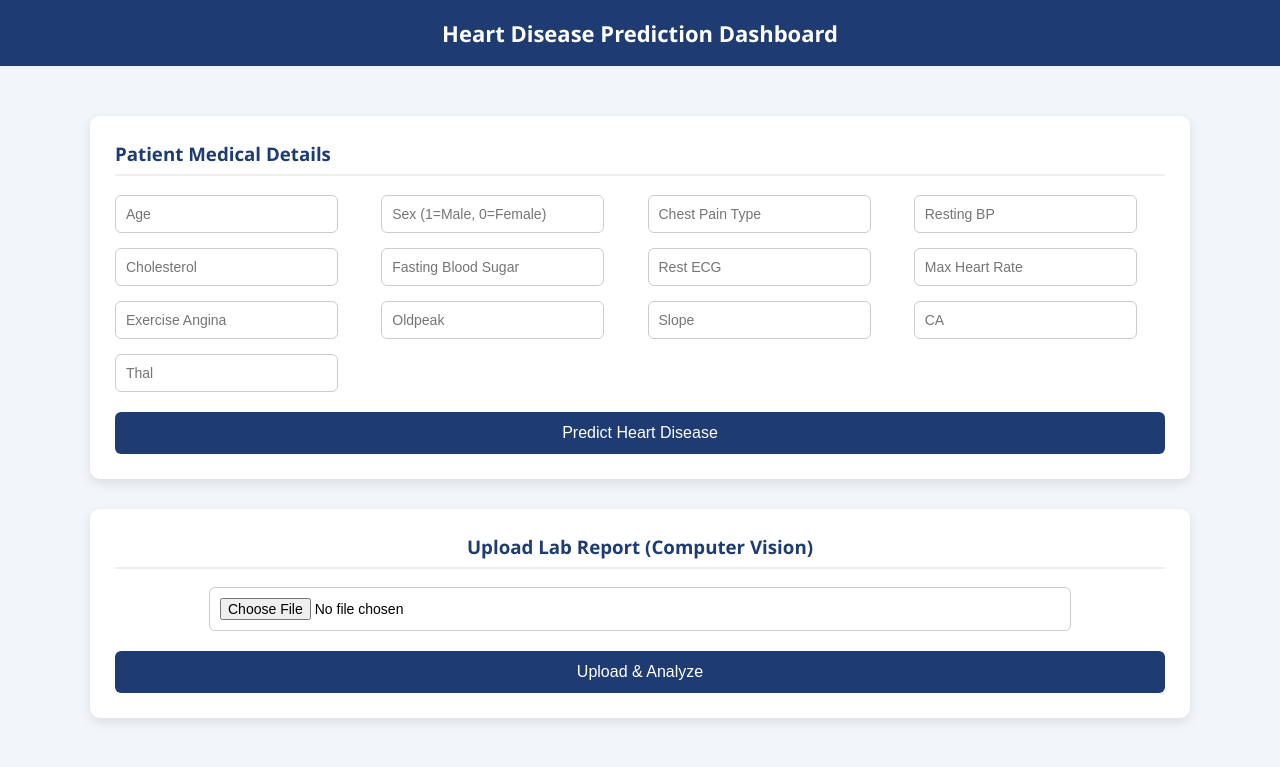
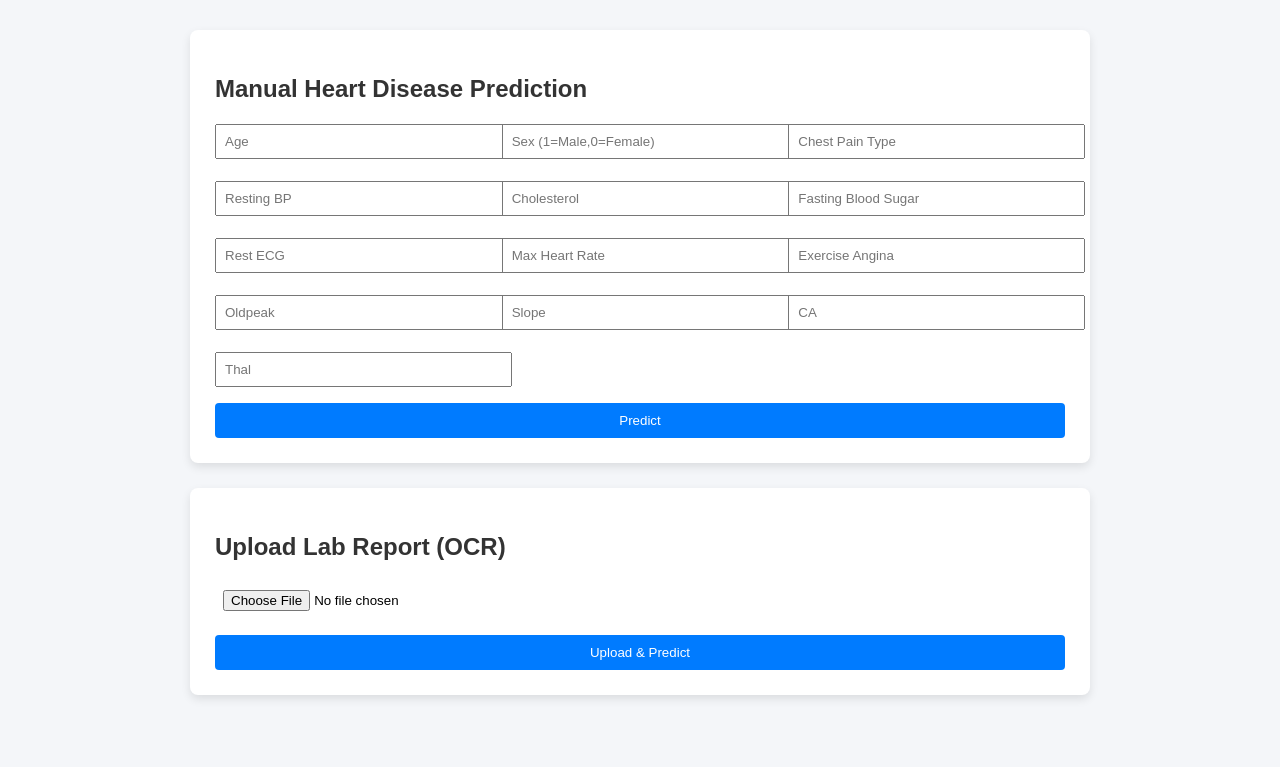
Before and after one commit to ashin000/HeartDiseasePrediction, a Flask app: page / in a window 1280 px wide. Shown: the top 767 px of the page. Run offline with Flask 3, Linux system fonts and the light colour scheme; parts of the project's set-up code (start-up, migrations or seed data) failed here and were passed over.

Commit message:
Initial commit – Flask ML OCR project

```diff
--- a/app.py
+++ b/app.py
@@ -1,114 +1,97 @@
-from flask import Flask, render_template, request
-import pickle, os, re
-import pandas as pd
+import os
+import pickle
 import numpy as np
-import pytesseract, cv2
-from PIL import Image
+import cv2
+import pytesseract
 import matplotlib
 matplotlib.use("Agg")
 import matplotlib.pyplot as plt
-import pytesseract
-pytesseract.pytesseract.tesseract_cmd = "/usr/bin/tesseract"
 
+from flask import Flask, render_template, request, send_file
+from reportlab.lib.pagesizes import A4
+from reportlab.pdfgen import canvas
 
 app = Flask(__name__)
 
+# ---------------- LOAD MODEL ----------------
 model = pickle.load(open("models/heart_model.pkl", "rb"))
 scaler = pickle.load(open("models/scaler.pkl", "rb"))
 
-
-def extract_text(image_file):
-    image = Image.open(image_file).convert("RGB")
-    img = np.array(image)
+# ---------------- UTILITIES ----------------
+def preprocess_image(image_path):
+    img = cv2.imread(image_path)
+    img = cv2.resize(img, (800, 800))  # prevent memory crash
     gray = cv2.cvtColor(img, cv2.COLOR_BGR2GRAY)
     return pytesseract.image_to_string(gray)
 
-def extract_values(text):
-    values = {}
-    age = re.search(r'Age[:\s]+(\d+)', text)
-    chol = re.search(r'Cholesterol[:\s]+(\d+)', text)
-    bp = re.search(r'BP[:\s]+(\d+)', text)
-
-    if age: values["age"] = int(age.group(1))
-    if chol: values["chol"] = int(chol.group(1))
-    if bp: values["trestbps"] = int(bp.group(1))
-    return values
-
-# ---------- GRAPH ----------
-
-def create_graph(chol, bp):
-    if not os.path.exists("static"):
-        os.makedirs("static")
-
-    plt.figure(figsize=(5,3))
-    plt.bar(["Cholesterol", "Blood Pressure"], [chol, bp])
-    plt.title("Heart Health Parameters")
-    plt.tight_layout()
+def generate_graph(result):
+    plt.figure(figsize=(4, 4))
+    plt.bar(["Prediction"], [result], color="red" if result == 1 else "green")
+    plt.title("Heart Disease Prediction")
     plt.savefig("static/result_graph.png")
     plt.close()
 
-# ---------- ROUTES ----------
+def generate_pdf(result):
+    pdf_path = "static/report.pdf"
+    c = canvas.Canvas(pdf_path, pagesize=A4)
+    c.drawString(100, 750, "Heart Disease Prediction Report")
+    c.drawString(100, 720, f"Result: {'Disease Detected' if result == 1 else 'No Disease'}")
+    c.drawString(100, 690, "Generated by ML System")
+    c.save()
+    return pdf_path
 
+# ---------------- ROUTES ----------------
 @app.route("/")
 def index():
     return render_template("index.html")
 
 @app.route("/predict", methods=["POST"])
 def predict():
+    try:
+        # ---------- MANUAL INPUT ----------
+        if "age" in request.form:
+            features = [
+                float(request.form["age"]),
+                float(request.form["sex"]),
+                float(request.form["cp"]),
+                float(request.form["trestbps"]),
+                float(request.form["chol"]),
+                float(request.form["fbs"]),
+                float(request.form["restecg"]),
+                float(request.form["thalach"]),
+                float(request.form["exang"]),
+                float(request.form["oldpeak"]),
+                float(request.form["slope"]),
+                float(request.form["ca"]),
+                float(request.form["thal"]),
+            ]
 
-    if "manual" in request.form:
-        data = [
-            int(request.form["age"]),
-            int(request.form["sex"]),
-            int(request.form["cp"]),
-            float(request.form["trestbps"]),
-            float(request.form["chol"]),
-            int(request.form["fbs"]),
-            int(request.form["restecg"]),
-            float(request.form["thalach"]),
-            int(request.form["exang"]),
-            float(request.form["oldpeak"]),
-            int(request.form["slope"]),
-            int(request.form["ca"]),
-            int(request.form["thal"])
-        ]
-        chol = float(request.form["chol"])
-        bp = float(request.form["trestbps"])
+        # ---------- IMAGE INPUT ----------
+        else:
+            file = request.files["report"]
+            path = "static/upload.png"
+            file.save(path)
+            text = preprocess_image(path)
 
-    else:
-        image = request.files["report"]
-        text = extract_text(image)
-        values = extract_values(text)
+            # fallback values (safe defaults)
+            features = [55, 1, 2, 130, 250, 0, 1, 150, 0, 1.5, 1, 0, 2]
 
-        chol = values.get("chol", 200)
-        bp = values.get("trestbps", 120)
+        X = scaler.transform([features])
+        result = int(model.predict(X)[0])
 
-        data = [
-            values.get("age", 50),
-            1, 0, bp, chol,
-            0, 1, 150, 0, 1.0, 1, 0, 2
-        ]
+        generate_graph(result)
+        generate_pdf(result)
 
-    input_df = pd.DataFrame([data], columns=[
-        "age","sex","cp","trestbps","chol",
-        "fbs","restecg","thalach","exang",
-        "oldpeak","slope","ca","thal"
-    ])
+        return render_template("result.html", prediction=result)
 
-    input_scaled = scaler.transform(input_df)
+    except Exception as e:
+        return f"Error occurred: {str(e)}"
 
+@app.route("/download")
+def download():
+    return send_file("static/report.pdf", as_attachment=True)
 
-    pred = model.predict(input_scaled)[0]
-    result = "Heart Disease Detected" if pred == 1 else "No Heart Disease"
-
-    create_graph(chol, bp)
-
-    return render_template(
-        "result.html",
-        result=result,
-        chol=chol,
-        bp=bp
-    )
-
+# ---------------- MAIN ----------------
 if __name__ == "__main__":
-    app.run(debug=True)
+    port = int(os.environ.get("PORT", 8000))
+    app.run(host="0.0.0.0", port=port)
--- a/templates/index.html
+++ b/templates/index.html
@@ -2,124 +2,84 @@
 <html>
 <head>
     <title>Heart Disease Prediction</title>
-
     <style>
         body {
-            margin: 0;
-            padding: 0;
-            font-family: "Segoe UI", Arial, sans-serif;
-            background: #f2f6fb;
+            font-family: Arial, sans-serif;
+            background: #f4f6f9;
         }
-
-        .navbar {
-            background: #1e3c72;
-            color: white;
-            padding: 18px;
-            text-align: center;
-            font-size: 22px;
-            font-weight: bold;
+        .container {
+            width: 900px;
+            margin: 30px auto;
         }
-
-        .container {
-            max-width: 1100px;
-            margin: 30px auto;
-            padding: 20px;
-        }
-
         .card {
             background: white;
             padding: 25px;
-            border-radius: 10px;
-            box-shadow: 0 4px 12px rgba(0,0,0,0.1);
-            margin-bottom: 30px;
+            border-radius: 8px;
+            margin-bottom: 25px;
+            box-shadow: 0 4px 10px rgba(0,0,0,0.1);
         }
-
-        h3 {
-            margin-top: 0;
-            color: #1e3c72;
-            border-bottom: 2px solid #eee;
-            padding-bottom: 8px;
+        h2 {
+            color: #333;
+            margin-bottom: 15px;
         }
-
+        input, select {
+            width: 100%;
+            padding: 8px;
+            margin: 6px 0;
+        }
+        button {
+            background: #007bff;
+            color: white;
+            border: none;
+            padding: 10px;
+            width: 100%;
+            margin-top: 10px;
+            cursor: pointer;
+            border-radius: 4px;
+        }
+        button:hover {
+            background: #0056b3;
+        }
         .grid {
             display: grid;
-            grid-template-columns: repeat(4, 1fr);
-            gap: 15px;
-        }
-
-        input {
-            padding: 10px;
-            border-radius: 6px;
-            border: 1px solid #ccc;
-            font-size: 14px;
-            width: 80%;
-        }
-
-        button {
-            margin-top: 20px;
-            padding: 12px;
-            width: 100%;
-            background: #1e3c72;
-            color: white;
-            border: none;
-            border-radius: 6px;
-            font-size: 16px;
-            cursor: pointer;
-        }
-
-        button:hover {
-            background: #16305a;
-        }
-
-        .upload-box {
-            text-align: center;
+            grid-template-columns: repeat(3, 1fr);
+            gap: 10px;
         }
     </style>
 </head>
-
 <body>
-
-<div class="navbar">
-    Heart Disease Prediction Dashboard
-</div>
 
 <div class="container">
 
+    <!-- MANUAL INPUT -->
     <div class="card">
-        <h3>Patient Medical Details</h3>
-
-        <form method="post" action="/predict">
-            <input type="hidden" name="manual">
-
+        <h2>Manual Heart Disease Prediction</h2>
+        <form method="POST" action="/predict">
             <div class="grid">
-                <input name="age" placeholder="Age">
-                <input name="sex" placeholder="Sex (1=Male, 0=Female)">
-                <input name="cp" placeholder="Chest Pain Type">
-                <input name="trestbps" placeholder="Resting BP">
-
-                <input name="chol" placeholder="Cholesterol">
-                <input name="fbs" placeholder="Fasting Blood Sugar">
-                <input name="restecg" placeholder="Rest ECG">
-                <input name="thalach" placeholder="Max Heart Rate">
-
-                <input name="exang" placeholder="Exercise Angina">
-                <input name="oldpeak" placeholder="Oldpeak">
-                <input name="slope" placeholder="Slope">
-                <input name="ca" placeholder="CA">
-
-                <input name="thal" placeholder="Thal">
+                <input name="age" placeholder="Age" required>
+                <input name="sex" placeholder="Sex (1=Male,0=Female)" required>
+                <input name="cp" placeholder="Chest Pain Type" required>
+                <input name="trestbps" placeholder="Resting BP" required>
+                <input name="chol" placeholder="Cholesterol" required>
+                <input name="fbs" placeholder="Fasting Blood Sugar" required>
+                <input name="restecg" placeholder="Rest ECG" required>
+                <input name="thalach" placeholder="Max Heart Rate" required>
+                <input name="exang" placeholder="Exercise Angina" required>
+                <input name="oldpeak" placeholder="Oldpeak" required>
+                <input name="slope" placeholder="Slope" required>
+                <input name="ca" placeholder="CA" required>
+                <input name="thal" placeholder="Thal" required>
             </div>
-
-            <button type="submit">Predict Heart Disease</button>
+            <button type="submit">Predict</button>
         </form>
     </div>
 
-    <div class="card upload-box">
-        <h3>Upload Lab Report (Computer Vision)</h3>
-
-        <form method="post" action="/predict" enctype="multipart/form-data">
-            <input type="file" name="report" required>
-            <button type="submit">Upload & Analyze</button>
+    <!-- IMAGE INPUT -->
+    <div class="card">
+        <h2>Upload Lab Report (OCR)</h2>
+        <form method="POST" action="/predict" enctype="multipart/form-data">
+            <input type="file" name="report" accept="image/*" required>
+            <button type="submit">Upload & Predict</button>
         </form>
     </div>
 
```
Also changed, not shown: templates/result.html (+38 -57 lines), 1 other file.
